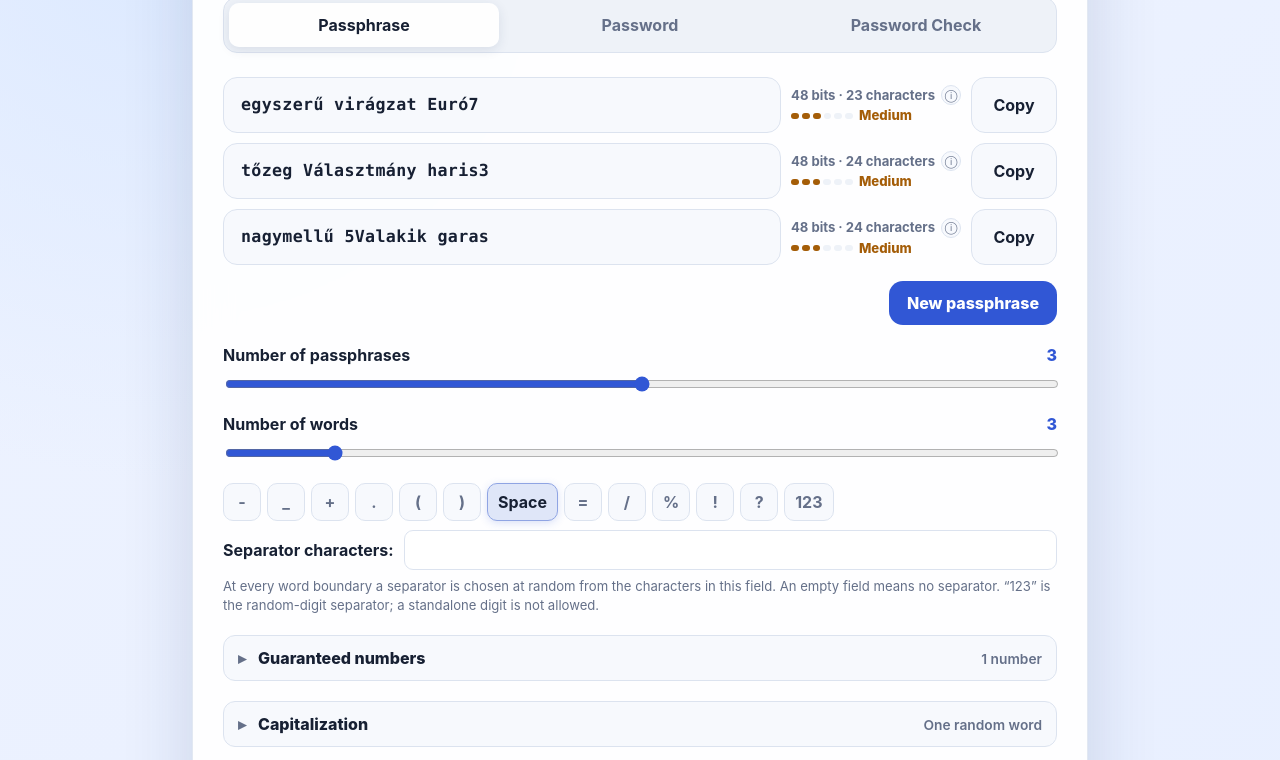
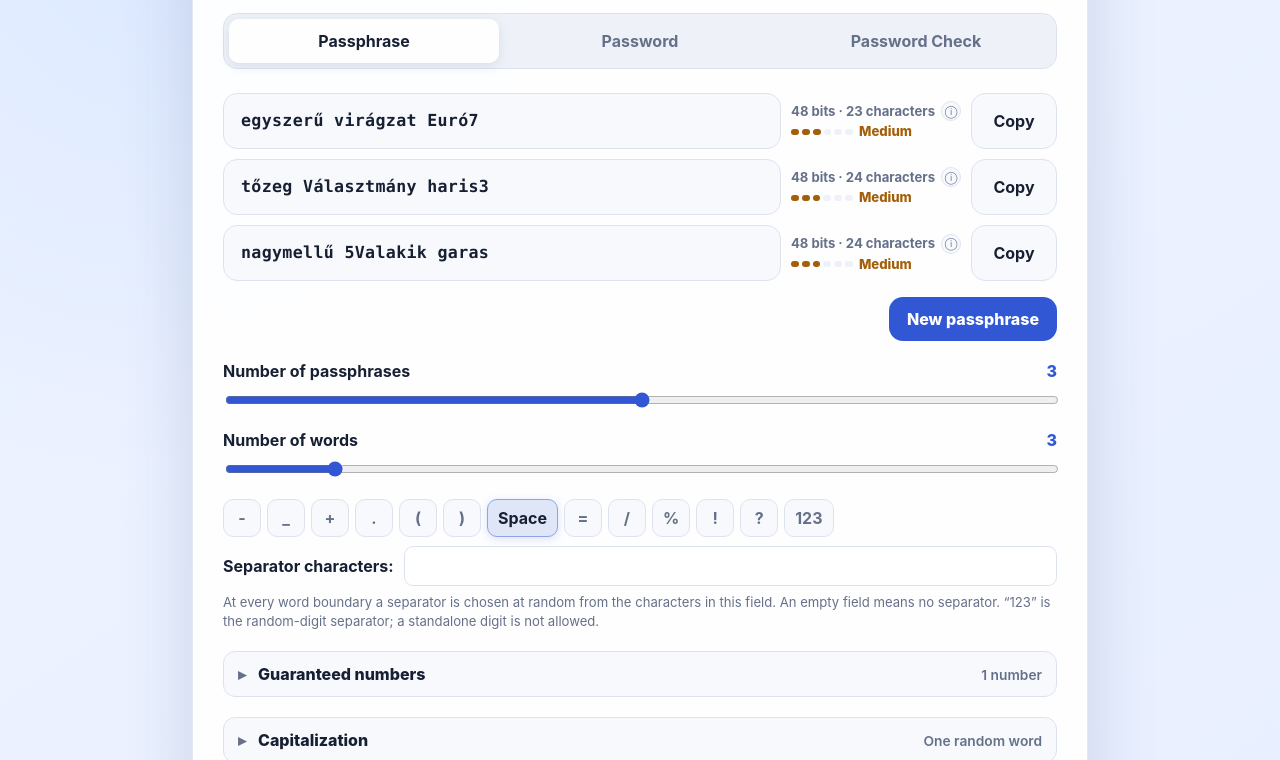
Before and after one commit to vherczeg/pwgen, a plain HTML site: page index.html in a window 1280 px wide. Shown: the part 166-926 px from the top of the page. Drawn offline with Linux system fonts and the light colour scheme.

Commit message:
Top-align the app container instead of vertically centring it
The body was a grid with place-items:center and min-height:100vh, so the whole
application was centred vertically in the viewport. Its top edge therefore moved
with the content height: the Password Check tab (short content) sat near the
vertical centre, the Password tab moved it upward, and expanded <details>
sections moved it up further.

Anchor the container to the top while keeping it horizontally centred:

  body { padding:48px 18px 32px; place-items:start center; }

place-items:start center = align-items:start (top-anchored) + justify-items:center
(the existing horizontal centring, unchanged). Desktop top spacing becomes 48px;
the 18px side padding and 32px bottom padding are unchanged, as is
min-height:100vh, so the page still grows downward and scrolls normally.

The <=560px rule (body{padding:0; place-items:stretch}) is untouched, so narrow
viewports keep their existing full-bleed layout, with the header's own 24px top
padding as the smaller spacing.

Measured with headless Chrome (app top edge = getBoundingClientRect().top, and the
app height to show the content really changes):

  1280x900: 48px for Passphrase (h 1211), Password (h 832), Password Check (h 544),
            Password + all details open (h 2890), Check + all details open (h 2278)
  1280x500: 48px for the same five states
  390x844 : 0px body padding + 24px header padding, equally stable (h 746..4389)
  light and dark: identical geometry; theme variables resolve as before

Scrolling verified directly: scrollHeight grows with the content and the scroll
offset clamps at the real maximum (e.g. 1280x900 Password 912/802 -> max 110;
Check 802/802 -> nothing to scroll).

CSS only: one declaration pair in app.css. No HTML, no JavaScript, no change to
the width, to internal component layout, to tab layout, to typography or to the
theme, and no fixed or absolute positioning introduced.

```diff
--- a/app.css
+++ b/app.css
@@ -30,7 +30,7 @@
     }
     * { box-sizing:border-box; }
     body {
-      min-height:100vh; margin:0; padding:32px 18px; display:grid; place-items:center;
+      min-height:100vh; margin:0; padding:48px 18px 32px; display:grid; place-items:start center;
       color:var(--text);
       background:radial-gradient(circle at 12% 8%,var(--page-accent),transparent 34rem),linear-gradient(145deg,var(--page),color-mix(in srgb,var(--page) 82%,#cbdcff));
       font-family:Inter,ui-sans-serif,system-ui,-apple-system,BlinkMacSystemFont,"Segoe UI",sans-serif;
```
